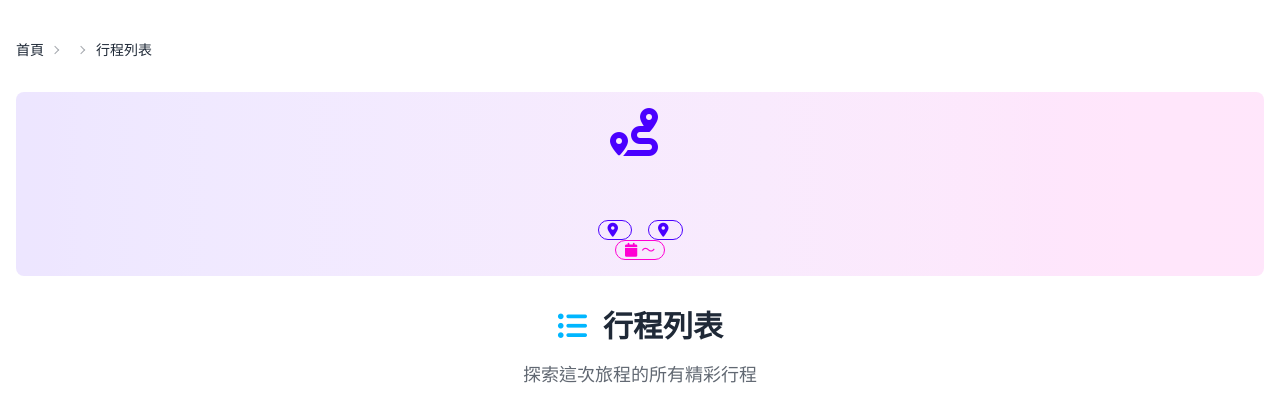
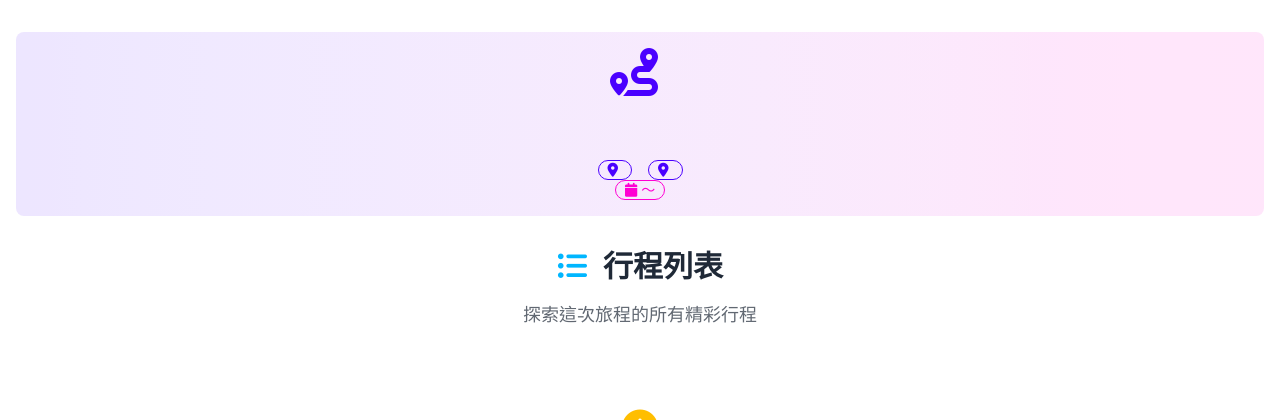
Before and after one commit to nickchen1998/HinaTravelDiary, a Django app: template templates/itineraries.html in a window 1280 px wide. Shown: the part 68-488 px from the top of the page. Run offline with Django 5.2, Linux system fonts and the light colour scheme; the template is opened without the code that fills it, so the values that code supplies are empty; some libraries are stand-ins or nearby versions.

Commit message:
add location v14

```diff
--- a/templates/itineraries.html
+++ b/templates/itineraries.html
@@ -1,14 +1,6 @@
 {% extends 'base.html' %}
 
 {% block content %}
-    <!-- 麵包屑導航 -->
-    <div class="breadcrumbs text-sm mb-6">
-        <ul>
-            <li><a href="/">首頁</a></li>
-            <li>{{ journey.title }}</li>
-            <li>行程列表</li>
-        </ul>
-    </div>
 
     <!-- 旅程資訊 -->
     <div class="hero bg-gradient-to-r from-primary/10 to-secondary/10 rounded-lg mb-8">
```
Also changed, not shown: templates/journeys.html (+0 -8 lines).
